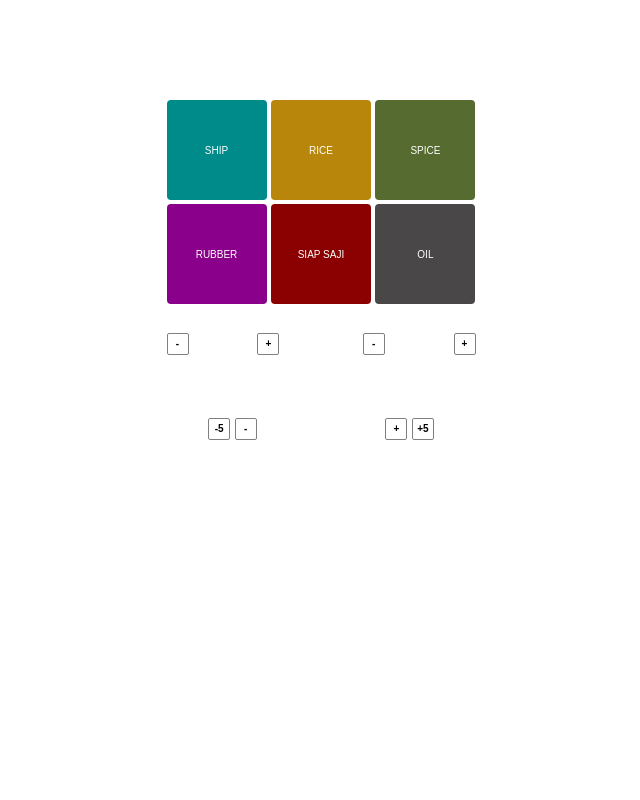
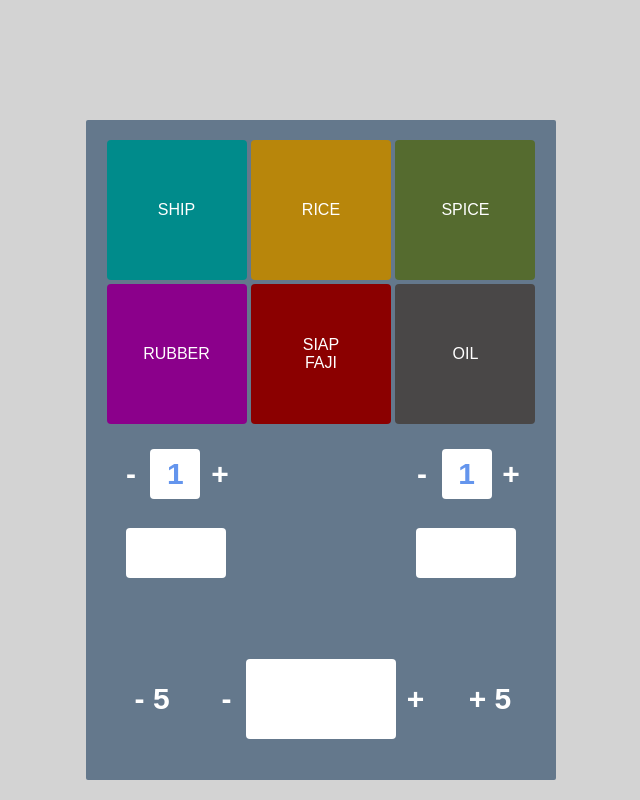
Before and after one commit to j-feigner/jordans-isola, a PHP site: page /indonesia_mergers/index.php in a window 1280 px wide. Shown: the whole page, without its empty margins (319-959 px from the left). Run offline with PHP 8.4, Linux system fonts and the light colour scheme.

Commit message:
CSS styling

```diff
--- a/www/indonesia_mergers/css/style.css
+++ b/www/indonesia_mergers/css/style.css
@@ -12,54 +12,60 @@ html, body {
     width: 100%;
     height: 100%;
     font-family: Arial, Helvetica, sans-serif;
+    background-color: lightgray;
 }
 
 .app {
     position: relative;
-    width: 309px;
-    height: 600px;
-    top: 100px;
+    width: 470px;
+    height: 660px;
+    top: 120px;
     margin: auto;
+    background-color: rgb(100, 120, 140);
+    border-radius: 2px;
 }
 
 .value-adjuster {
     display: inline-block;
     vertical-align: middle;
-    line-height: 20px;
+    line-height: 30px;
     width: 20px;
-    height: 20px;
-    border: 1px solid gray;
-    border-radius: 2px;
+    height: 30px;
     text-align: center;
-    font-size: 10px;
+    font-size: 30px;
     font-weight: bold;
     cursor: pointer;
+    color: white;
 }
 
 .value-output {
     display: inline-block;
-    width: 40px;
-    height: 40px;
+    width: 50px;
+    height: 50px;
     vertical-align: middle;
-    line-height: 40px;
-    margin-left: 10px;
-    margin-right: 10px;
+    line-height: 50px;
+    margin-left: 5px;
+    margin-right: 5px;
     font-size: 32px;
     font-weight: bold;
     text-align: center;
+    background-color: white;
+    border-radius: 4px;
+    color:cornflowerblue;
 }
 
 .goods-selection {
     position: relative;
-    width: 100%;
+    top: 20px;
+    width: 429px;
     margin: auto;
 }
 
 .good {
     position: relative;
     display: inline-block;
-    width: 100px;
-    height: 100px;
+    width: 140px;
+    height: 140px;
     margin: 0px;
     border: 0px;
     border-radius: 4px;
@@ -69,9 +75,8 @@ html, body {
     box-sizing: border-box;
     width: 100%;
     height: 100%;
-    border: 4px solid darkslategrey;
     border-radius: 4px;
-    background-color: gray;
+    background-color: white;
     opacity: 0;
     cursor: pointer;
 }
@@ -80,7 +85,7 @@ html, body {
     position: absolute;
     margin: 0px;
     color: white;
-    font-size: 10px;
+    font-size: 16px;
     text-align: center;
     top: 50%;
     left: 50%;
@@ -118,8 +123,9 @@ html, body {
 
 .asset-selection {
     position: relative;
-    width: 100%;
+    width: 400px;
     height: 70px;
+    top: 30px;
     margin: auto;
 }
 
@@ -128,10 +134,13 @@ html, body {
     height: 70px;
     line-height: 70px;
     margin: 0px;
+    border-radius: 4px;
 }
 
 .asset .value-output {
     font-size: 30px;
+    background-color: white;
+    border-radius: 4px;
 }
 
 #asset1 {
@@ -142,31 +151,49 @@ html, body {
     right: 0px;
 }
 
+#payout-output {
+    position: relative;
+    top: 50px;
+    margin: auto;
+    width: 400px;
+    height: 70px;
+    line-height: 70px;
+}
+
+#payout1 {
+    position: absolute;
+    width: 100px;
+    left: 0px;
+}
+
+#payout2 {
+    position: absolute;
+    width: 100px;
+    right: 0px;
+}
+
 .bid-selection {
+    position: relative;
+    top: 100px;
     width: 100%;
     height: 100px;
     text-align: center;
     line-height: 100px;
 }
 
-#payout-output {
-    position: relative;
-    width: 100%;
-    height: 70px;
-    line-height: 70px;
-    margin: 0px;
+.bid-selection #bidMinus5 {
+    margin-right: 30px;
+    width: 60px;
 }
 
-#payout1 {
-    position: absolute;
-    left: 0px;
-}
-
-#payout2 {
-    position: absolute;
-    right: 0px;
+.bid-selection #bidPlus5 {
+    margin-left: 30px;
+    width: 60px;
 }
 
 #bidOutput {
-    width: 100px;
+    width: 150px;
+    height: 80px;
+    line-height: 80px;
+    font-size: 54px;
 }
--- a/www/indonesia_mergers/html/index.html
+++ b/www/indonesia_mergers/html/index.html
@@ -28,7 +28,7 @@
                 </span>
                 <span class="good" id="siapfaji">
                     <div class="overlay"></div>
-                    <p>SIAP SAJI</p>
+                    <p>SIAP FAJI</p>
                 </span>
                 <span class="good" id="oil">
                     <div class="overlay"></div>
@@ -38,25 +38,25 @@
             <div class="asset-selection">
                 <div class="asset" id="asset1">
                     <div class="value-adjuster" id="asset1Minus">-</div>
-                    <div class="value-output" id="asset1Value"></div>
+                    <div class="value-output" id="asset1Value">1</div>
                     <div class="value-adjuster" id="asset1Plus">+</div>
                 </div>
                 <div class="asset" id="asset2">
                     <span class="value-adjuster" id="asset2Minus">-</span>
-                    <span class="value-output" id="asset2Value"></span>
+                    <span class="value-output" id="asset2Value">1</span>
                     <span class="value-adjuster" id="asset2Plus">+</span>
                 </div>
-            </div>
-            <div class="bid-selection">
-                <span class="value-adjuster" id="bidMinus5">-5</span>
-                <span class="value-adjuster" id="bidMinus1">-</span>
-                <span class="value-output" id="bidOutput"></span>
-                <span class="value-adjuster" id="bidPlus1">+</span>
-                <span class="value-adjuster" id="bidPlus5">+5</span>
             </div>
             <div id="payout-output">
                 <div class="value-output" id="payout1"></div>
                 <div class="value-output" id="payout2"></div>
+            </div>
+            <div class="bid-selection">
+                <span class="value-adjuster" id="bidMinus5">- 5</span>
+                <span class="value-adjuster" id="bidMinus1">-</span>
+                <span class="value-output" id="bidOutput"></span>
+                <span class="value-adjuster" id="bidPlus1">+</span>
+                <span class="value-adjuster" id="bidPlus5">+ 5</span>
             </div>
         </div>
     </div>
```
